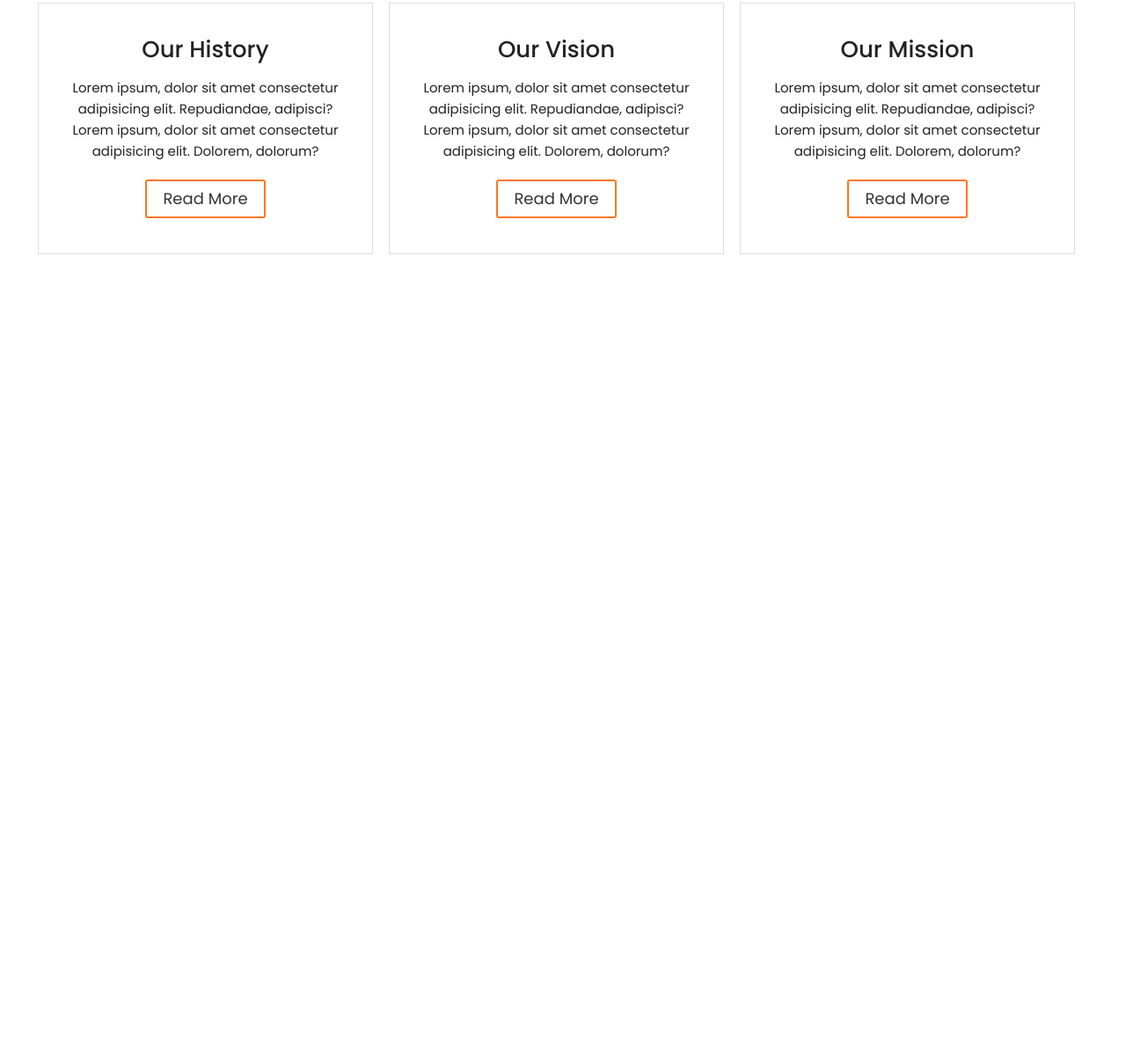
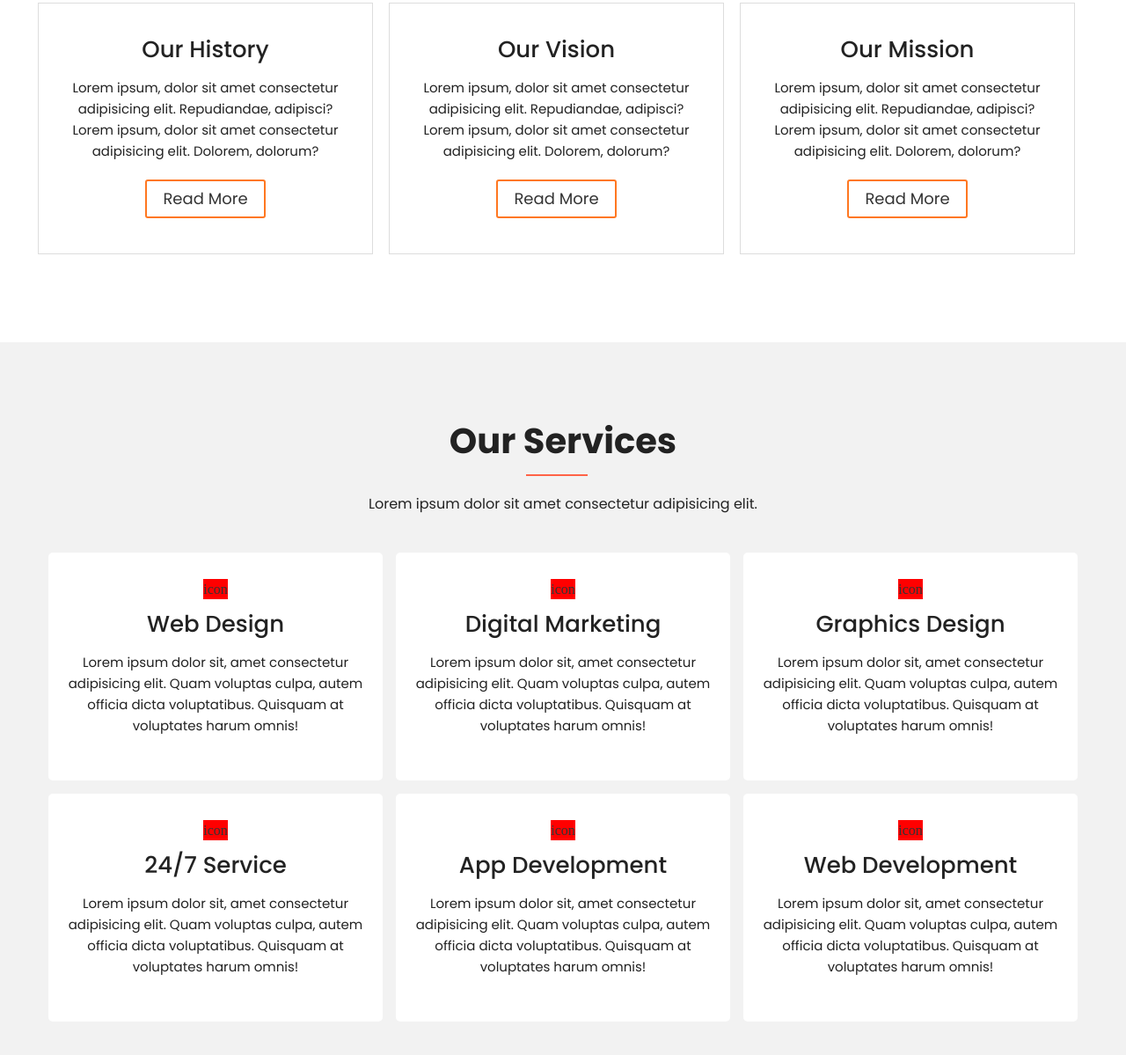
Before and after one commit to Joynal279/SASS-project, a plain HTML site: page index.html in a window 1280 px wide. Shown: the part 679-1878 px from the top of the page at 88% size. Before the commit the page ends 1068 px from the top, so only its background shows below. Drawn offline with Linux system fonts and the light colour scheme.

Commit message:
our services design implemented

```diff
--- a/css/Base/_color.scss
+++ b/css/Base/_color.scss
@@ -4,3 +4,4 @@ $white: #fff;
 $black: #333;
 
 $primary_color: #ff7720;
+$bg_gray: gray;
--- a/css/Base/_common.scss
+++ b/css/Base/_common.scss
@@ -109,6 +109,39 @@ ul{
     }
 }
 
+//Our serviece design
+
+.services-area{
+    background-color: #f2f2f2;
+    .main{
+        .section-title {
+            text-align: center;
+            margin-bottom: 43px;
+             h4 {
+                text-transform: capitalize;
+                font-size: 40px;
+                position: relative;
+                display: inline-block;
+                margin-bottom: 20px;
+                padding-bottom: 28px;
+
+                &:before {
+                    position: absolute;
+                    content: '';
+                    width: 70px;
+                    height: 2px;
+                    background-color: tomato;
+                    bottom: 0px;
+                    left: 50%;
+                    transform: translateX(-60%);
+                }
+            }
+        }
+    }
+}
+
+
+
 
 // margin & padding
 
--- a/css/layouts/_services.scss
+++ b/css/layouts/_services.scss
@@ -0,0 +1,28 @@
+
+.single-service {
+    text-align: center;
+    background-color: white;
+    padding: 30px 20px;
+    width: 380px;
+    float: right;
+    margin-right: 15px;
+    margin-bottom: 15px;
+    border-radius: 5px;
+    &:hover{
+        //border: 1px solid tomato;
+    }
+    h4 {
+        margin-top: 15px;
+        text-transform: capitalize;
+        font-size: 26px;
+        font-weight: 500;
+    }
+    p {
+        max-width: 500px;
+        margin: 20px 0;
+        font-size: 15px;
+    }
+    a {
+        color: #333;
+    }
+}
--- a/index.html
+++ b/index.html
@@ -4,6 +4,9 @@
 <head>
   <meta charset="utf-8">
   <title>Home | Sass Project</title>
+  <link
+    href="http://cdnjs.cloudflare.com/ajax/libs/font-awesome/4.3.0/css/font-awesome.css"
+    rel="stylesheet"  type='text/css'>
   <meta name="description" content="">
   <meta name="viewport" content="width=device-width, initial-scale=1">
 
@@ -89,8 +92,62 @@
   </div>
 </section>
 
+<!-- about section html end here -->
 
-<!-- about section html end here -->
+<!-- our services section html start here -->
+<section class="services-area fix pt-100 pb-100">
+  <div class="main">
+    <div class="section-title text-center">
+      <h4>our services</h4>
+      <p>Lorem ipsum dolor sit amet consectetur adipisicing elit.</p>
+    </div>
+    <div class="services">
+      <div class="single-service">
+        <a href="" style="background-color: red;"><i class="fa fa-alien-8bit">icon</i></a>
+        <h4>graphics design</h4>
+        <p>Lorem ipsum dolor sit, amet consectetur adipisicing elit. Quam voluptas culpa, autem officia dicta voluptatibus. Quisquam at voluptates harum omnis!</p>
+      </div>
+    </div>
+    <div class="services">
+      <div class="single-service">
+        <a href="" style="background-color: red;"><i class="fa fa-alien-8bit">icon</i></a>
+        <h4>digital marketing</h4>
+        <p>Lorem ipsum dolor sit, amet consectetur adipisicing elit. Quam voluptas culpa, autem officia dicta voluptatibus. Quisquam at voluptates harum omnis!</p>
+      </div>
+    </div>
+    <div class="services">
+      <div class="single-service">
+        <a href="" style="background-color: red;"><i class="fa fa-alien-8bit">icon</i></a>
+        <h4>web design</h4>
+        <p>Lorem ipsum dolor sit, amet consectetur adipisicing elit. Quam voluptas culpa, autem officia dicta voluptatibus. Quisquam at voluptates harum omnis!</p>
+      </div>
+    </div>
+    <div class="services">
+      <div class="single-service">
+        <a href="" style="background-color: red;"><i class="fa fa-alien-8bit">icon</i></a>
+        <h4>web development</h4>
+        <p>Lorem ipsum dolor sit, amet consectetur adipisicing elit. Quam voluptas culpa, autem officia dicta voluptatibus. Quisquam at voluptates harum omnis!</p>
+      </div>
+    </div>
+    <div class="services">
+      <div class="single-service">
+        <a href="" style="background-color: red;"><i class="fa fa-alien-8bit">icon</i></a>
+        <h4>app development</h4>
+        <p>Lorem ipsum dolor sit, amet consectetur adipisicing elit. Quam voluptas culpa, autem officia dicta voluptatibus. Quisquam at voluptates harum omnis!</p>
+      </div>
+    </div>
+    <div class="services">
+      <div class="single-service">
+        <a href="" style="background-color: red;"><i class="fa fa-alien-8bit">icon</i></a>
+        <h4>24/7 service</h4>
+        <p>Lorem ipsum dolor sit, amet consectetur adipisicing elit. Quam voluptas culpa, autem officia dicta voluptatibus. Quisquam at voluptates harum omnis!</p>
+      </div>
+    </div>
+  </div>
+</section>
+
+<!-- our services section html end here -->
+
 
   <script src="js/vendor/modernizr-3.11.2.min.js"></script>
   <script src="js/plugins.js"></script>
```
Also changed, not shown: css/style.css, 1 other file.
